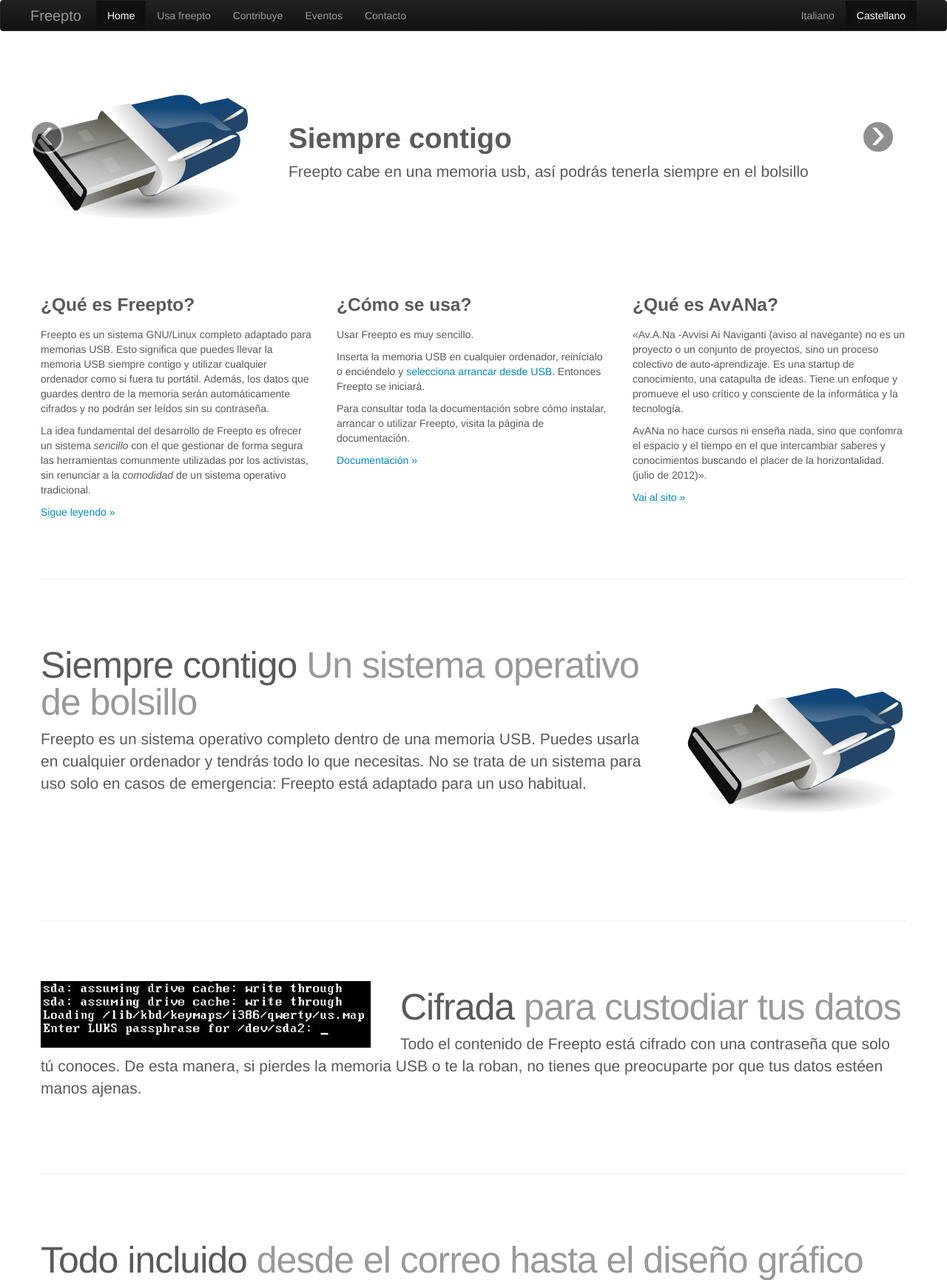
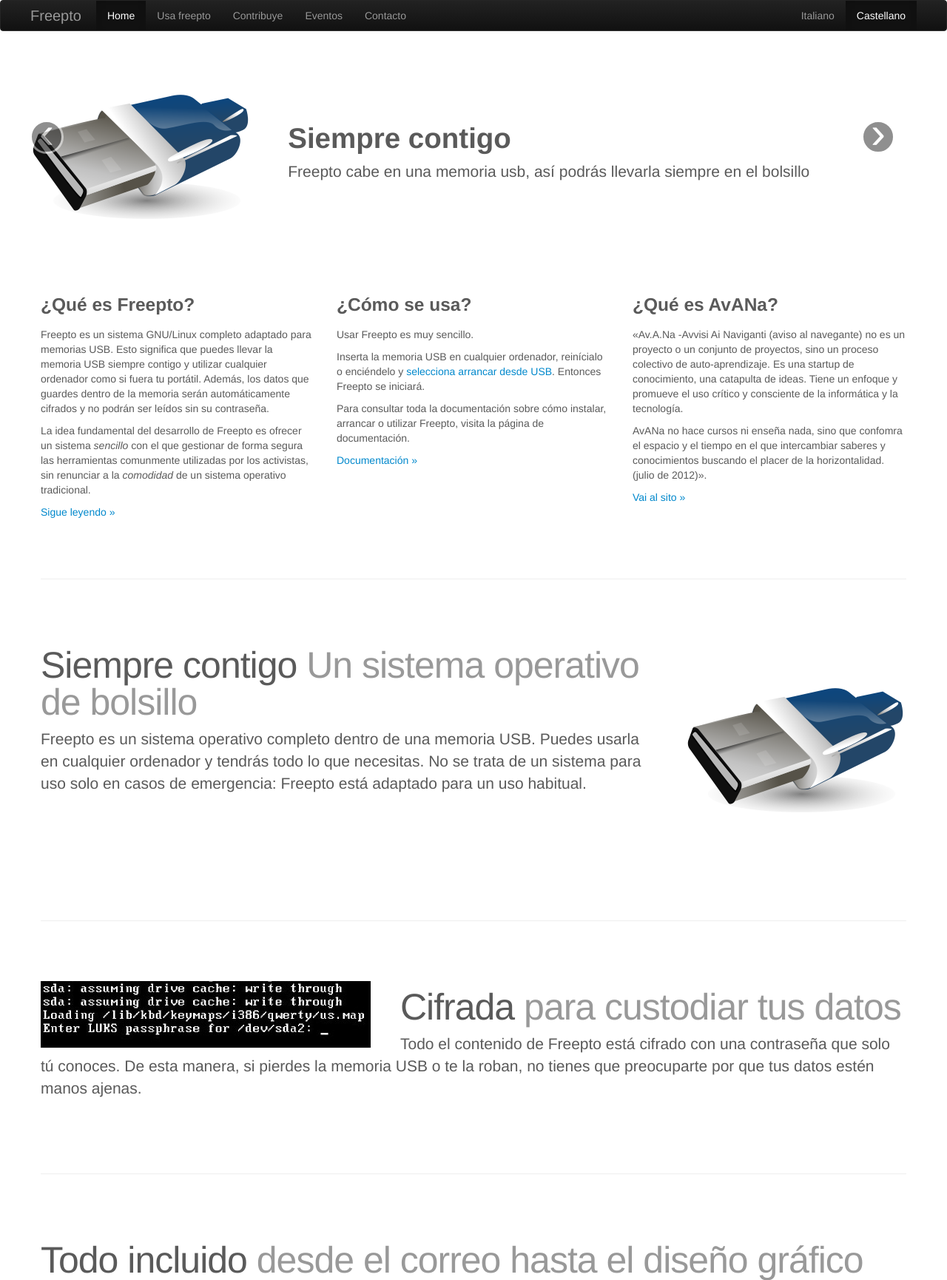
Before and after one commit to psylocibe/freepto-web, a Flask app: page /es/ in a window 1280 px wide. Shown: the top 1730 px of the page at 74% size. Run offline with Flask 2, Linux system fonts and the light colour scheme; some libraries are stand-ins or nearby versions.

Commit message:
Corrección de un par de erratas en el texto en castellano

```diff
--- a/templates/es/index.html
+++ b/templates/es/index.html
@@ -14,7 +14,7 @@
                                                         </div>
                                                         <div class="carousel-text">
                                                                 <h1>Siempre contigo</h1>
-                                                                <p class="lead">Freepto cabe en una memoria usb, as&iacute; podr&aacute;s tenerla siempre en el bolsillo</p>
+                                                                <p class="lead">Freepto cabe en una memoria usb, as&iacute; podr&aacute;s llevarla siempre en el bolsillo</p>
                                                         </div>
                                                 </div>
                                         </div>
@@ -88,7 +88,7 @@
                 <h2 class="featurette-heading">Cifrada <span class="muted">para custodiar tus datos</span></h2>
 		<p class="lead">Todo el contenido de Freepto est&aacute; cifrado con una
                 contrase&ntilde;a que solo t&uacute; conoces. De esta manera, si pierdes la memoria USB
-                o te la roban, no tienes que preocuparte por que tus datos est&eacute;en manos ajenas.</p>
+                o te la roban, no tienes que preocuparte por que tus datos est&eacute;n manos ajenas.</p>
         </div>
         <hr class="featurette-divider"></hr>
         <div class="featurette">
@@ -138,7 +138,7 @@
         <div class="featurette">
                 <img class="featurette-image pull-left" src="{{ url_for('static', filename='doc.png') }}"></img>
                 <h2 class="featurette-heading">Documentaci&oacute;n incluida</h2>
-                <p class="lead">Usar Freepto es sencillo, pero es siempre &uacuote;til tener la documentaci&oacute;n a mano para
+                <p class="lead">Usar Freepto es sencillo, pero es siempre &uacute;til tener la documentaci&oacute;n a mano para
                 consultar cualquier duda. Por eso hemos incluido en Freepto su <a href="https://we.riseup.net/avana/freepto-docs-es">manual</a>,
                 que te ayudar&aacute; a usarla de la mejor manera.</p>
                 <p class="lead">Hemos incluido tambi&eacute;n <a href="https://we.riseup.net/avana/opuscolo/">Crypt'r'die</a>, un folleto que hemos producido dedicado a la defensa contra el control digital que est&aacute; organizado en sencillas "recetas" con las que mejorar tu seguridad. ¡&Eacuote;chale un vistazo!</p>
```
